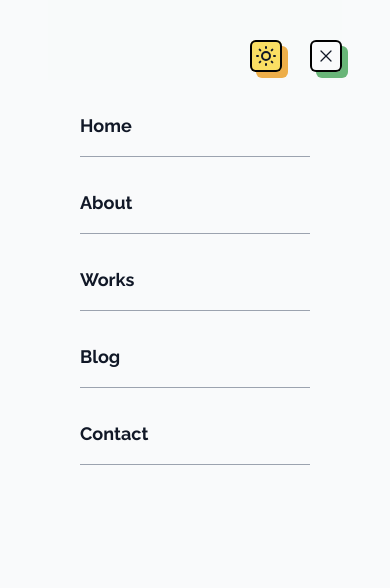
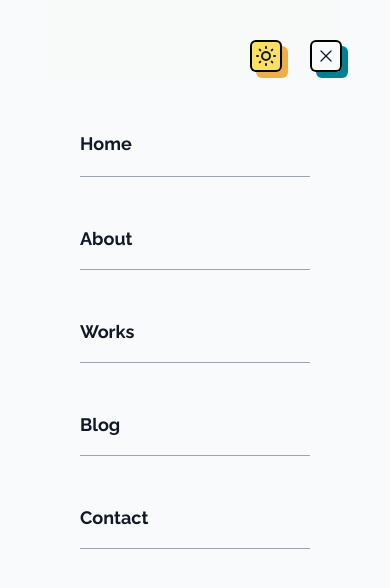
Before and after one commit to broc-head/broc-head-site, a Next.js app: page / in a window 390 px wide. Both pictures are taken after a click on the button 326 px from the left and 56 px from the top of the page. Shown: the top 588 px of the page. Built offline with nearby package versions, Linux system fonts and the light colour scheme.

Commit message:
made mobileMenu fit screen and prevent overscroll. looks clean, can move on for now

```diff
--- a/components/MobileMenu.tsx
+++ b/components/MobileMenu.tsx
@@ -5,14 +5,20 @@ export default function MobileMenu() {
   const [active, setActive] = useState(false);
 
   function toggleMenu() {
-    setActive(!active);
+    if (!active) {
+      setActive(!active);
+      document.body.style.overflow = 'hidden';
+    } else {
+      setActive(!active);
+      document.body.style.overflow = '';
+    }
   }
 
   return (
     <>
       <div className=' md:hidden'>
         <button
-          className='flex items-center justify-center w-8 h-8 relative bg-gray-50 dark:bg-gray-600 ring-2 ring-black ring-inset dark:ring-gray-200 rounded-md shadow-[6px_6px_0_0_] shadow-green dark:shadow-hunter hover:shadow-none dark:hover:shadow-none hover:translate-x-[6px] hover:translate-y-[6px]'
+          className={`flex items-center justify-center w-8 h-8 relative bg-gray-50 dark:bg-gray-600 ring-2 ring-black ring-inset dark:ring-gray-200 rounded-md shadow-[6px_6px_0_0_] shadow-seaweed hover:shadow-none dark:hover:shadow-none hover:translate-x-[6px] hover:translate-y-[6px]`}
           aria-label="Toggle mobile menu"
           type="button"
           onClick={toggleMenu}
@@ -24,42 +30,42 @@ export default function MobileMenu() {
           )}
         </button>
 
-        <div className={`${active? 'absolute -left-12 top-20 w-screen min-h-[calc(100% - 5rem)]' : 'hidden'} `}>
+        <div className={`${active? 'absolute -left-12 top-20 bottom-0 w-screen h-[92vh] overflow-y-auto bg-gray-50 dark:bg-gray-900' : 'hidden'} `}>
           <div className='flex flex-col'>
-            <ul className='px-20 py-8 space-y-8 items-center bg-gray-50 dark:bg-gray-900'>
+            <ul className='min-h-full px-20 py-8 space-y-8 items-center '>
               <li
-                className="border-b border-gray-400 dark:border-gray-600 text-gray-900 dark:text-gray-100 text-lg font-semibold"
+                className="leading-8 border-b border-gray-400 dark:border-gray-600 text-gray-900 dark:text-gray-100 text-lg font-semibold"
               >
                 <Link href="/">
-                  <a className='flex w-auto pb-4 hover:bg-orange-200 dark:hover:bg-orange-800'>Home</a>
+                  <a className='flex w-auto py-4 hover:bg-orange-200 dark:hover:bg-orange-800'>Home</a>
                 </Link>
               </li>
               <li
-                className="border-b border-gray-400 dark:border-gray-600 text-gray-900 dark:text-gray-100 text-lg font-semibold"
+                className="border-b border-gray-400 dark:border-gray-600 text-gray-900 dark:text-gray-100 text-lg font-semibold "
               >
                 <Link href="/about">
-                  <a className="flex w-auto pb-4">About</a>
+                  <a className="flex w-auto py-4 hover:bg-orange-200 dark:hover:bg-orange-800">About</a>
                 </Link>
               </li>
               <li
                 className="border-b border-gray-400 dark:border-gray-600 text-gray-900 dark:text-gray-100 text-lg font-semibold"
               >
                 <Link href="/works">
-                  <a className="flex w-auto pb-4">Works</a>
+                  <a className="flex w-auto py-4 hover:bg-orange-200 dark:hover:bg-orange-800">Works</a>
                 </Link>
               </li>
               <li
                 className="border-b border-gray-400 dark:border-gray-600 text-gray-900 dark:text-gray-100 text-lg font-semibold"
               >
                 <Link href="/blog">
-                  <a className="flex w-auto pb-4">Blog</a>
+                  <a className="flex w-auto py-4 hover:bg-orange-200 dark:hover:bg-orange-800">Blog</a>
                 </Link>
               </li>
               <li
                 className="border-b border-gray-400 dark:border-gray-600 text-gray-900 dark:text-gray-100 text-lg font-semibold"
               >
                 <Link href="/contact">
-                  <a className="flex w-auto pb-4">Contact</a>
+                  <a className="flex w-auto py-4 hover:bg-orange-200 dark:hover:bg-orange-800">Contact</a>
                 </Link>
               </li>
             </ul>
--- a/pages/index.tsx
+++ b/pages/index.tsx
@@ -31,6 +31,10 @@ const Index = ({ allPostsData }: {
             <p>
               I'm looking for my first job in web development.{' '}
               <a href="https://www.linkedin.com/in/eric-j-whitehead/">Hire me</a>.
+              Next.js has two forms of pre-rendering: Static Generation and Server-side Rendering. The difference is in when it generates the HTML for a page.
+Static Generation is the pre-rendering method that generates the HTML at build time. The pre-rendered HTML is then reused on each request.
+Server-side Rendering is the pre-rendering method that generates the HTML on each request.
+Importantly, Next.js lets you choose which pre-rendering form to use for each page. You can create a "hybrid" Next.js app by using Static Generation for most pages and using Server-side Rendering for others.
             </p>
           </section>
 
--- a/tailwind.config.js
+++ b/tailwind.config.js
@@ -9,12 +9,20 @@ module.exports = {
   theme: {
     extend: {
       colors: {
+        //implemented
         'yellow': '#FADF63', //Naples yellow
         'sunray': '#EDAE49', //sunray yellow
         'purple': '#645593', //purple navy
         'space': '#3A365E', //space purple
+        'seaweed': '#028090', //metallic seaweed
+        //currently unimplemented
+        'redviolet': '#C64191', //red violet crayola
+        'tiffany': '#00BFB2', //pale spring bud
         'green': '#69B578', //medium sea green
-        'hunter': '#3C6651' //hunter green
+        'hunter': '#3C6651',  //hunter green
+        'spring': '#F0F3BD', //pale spring bud
+        'slate': '#1A5E63' //dark slate gray
+
 
       },
       fontFamily: {
```
